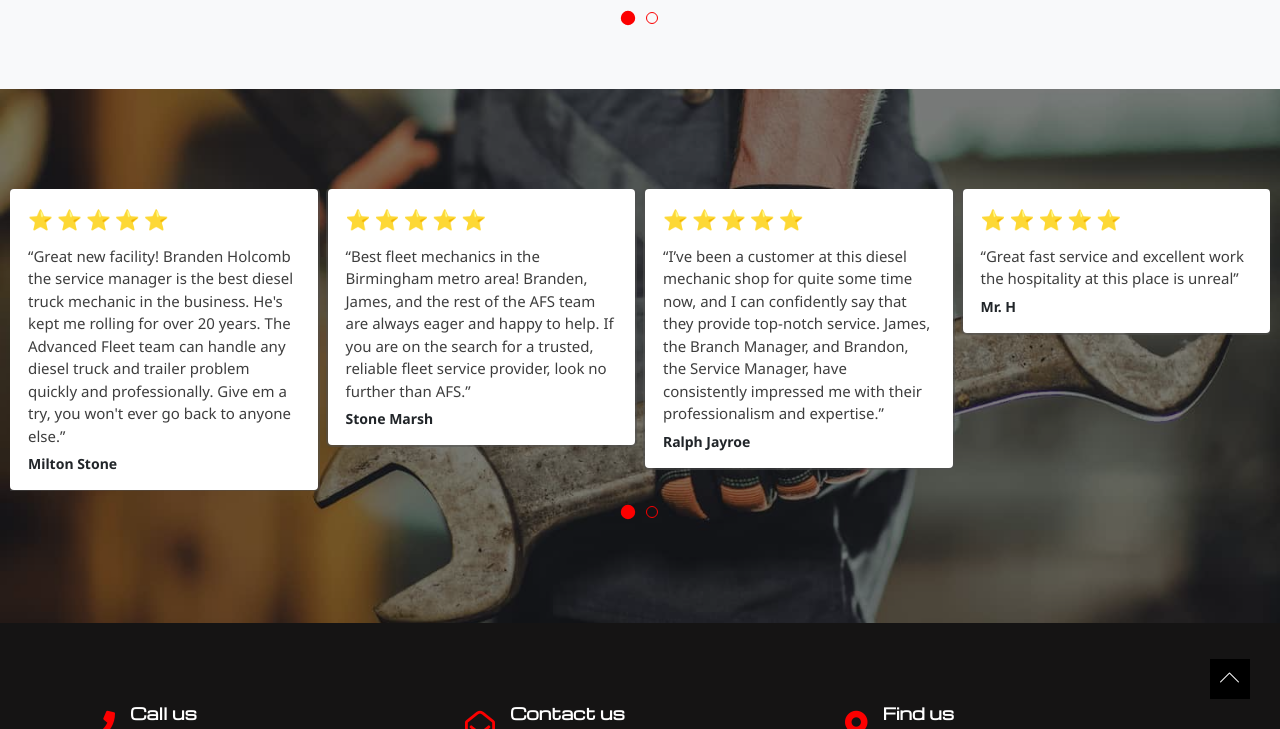
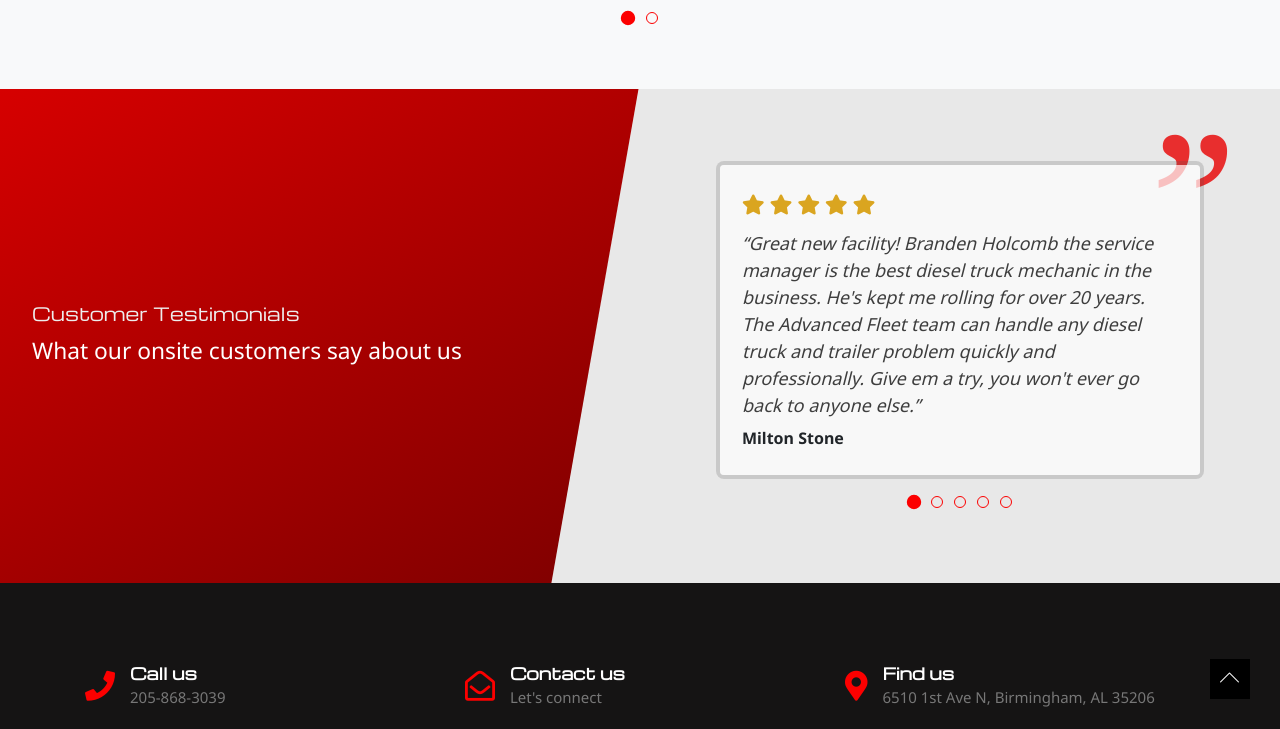
Before and after one commit to memphiswebdesign/advancefleetserve, a Jekyll site: the page built from index.html, in a window 1280 px wide and 900 px high, scrolled down 2551 px, cut to the strip 171-900 px from the top of the window. Built offline with Jekyll 4.4.1, drawn with Linux system fonts in a browser that asks for light colours.

Commit message:
hp customer quote section

```diff
--- a/_includes/reviews-slider.html
+++ b/_includes/reviews-slider.html
@@ -1,106 +1,185 @@
-<div class="counter-area pb-100 pt-100" data-overlay="5" style="background-image:url({{site.baseurl}}/assets/img/counterBg/advance-fleet-services-stats.jpg);">
+<section class="reviews">
     <div class="container-fluid">
         <div class="row">
+            <div class="review-left-wrap">
+                <div class="review-left">
+                    <h6>Customer Testimonials</h6>
+                    <p>What our onsite customers say about us</p>
+                </div>
+            </div>
 
+            <div class="review-right">
                 <div class="reviews-wrap">
-
-              <div id="reviews-carousel" class="owl-carousel">
-
-                <article class="review-card item">
-                    <div class="review-stars">⭐⭐⭐⭐⭐</div>
+                  <div class="testimonial-active owl-carousel">
+                    <div class="item">
+                        <div class="review-card">
+                            <div class="review-stars">
+                                <i class="fas fa-star"></i>
+                                <i class="fas fa-star"></i>
+                                <i class="fas fa-star"></i>
+                                <i class="fas fa-star"></i>
+                                <i class="fas fa-star"></i>
+                            </div>
                             <p class="review-text">“Great new facility! Branden Holcomb the service manager is the best diesel truck mechanic in the business. He's kept me rolling for over 20 years. The Advanced Fleet team can handle any diesel truck and trailer problem quickly and professionally. Give em a try, you won't ever go back to anyone else.”</p>
                             <div class="review-name">Milton Stone</div>
-                </article>
-
-                <article class="review-card item">
-                    <div class="review-stars">⭐⭐⭐⭐⭐</div>
+                        </div>
+                    </div>
+                    <div class="item">
+                        <div class="review-card">
+                            <div class="review-stars">
+                                <i class="fas fa-star"></i>
+                                <i class="fas fa-star"></i>
+                                <i class="fas fa-star"></i>
+                                <i class="fas fa-star"></i>
+                                <i class="fas fa-star"></i>
+                            </div>
                             <p class="review-text">“Best fleet mechanics in the Birmingham metro area! Branden, James, and the rest of the AFS team are always eager and happy to help. If you are on the search for a trusted, reliable fleet service provider, look no further than AFS.”</p>
                             <div class="review-name">Stone Marsh</div>
-                </article>
-
-                <article class="review-card item">
-                    <div class="review-stars">⭐⭐⭐⭐⭐</div>
+                        </div>
+                    </div>
+                    <div class="item">
+                        <div class="review-card">
+                            <div class="review-stars">
+                                <i class="fas fa-star"></i>
+                                <i class="fas fa-star"></i>
+                                <i class="fas fa-star"></i>
+                                <i class="fas fa-star"></i>
+                                <i class="fas fa-star"></i>
+                            </div>
                             <p class="review-text">“I’ve been a customer at this diesel mechanic shop for quite some time now, and I can confidently say that they provide top-notch service. James, the Branch Manager, and Brandon, the Service Manager, have consistently impressed me with their professionalism and expertise.”</p>
                             <div class="review-name">Ralph Jayroe</div>
-                </article>
-
-                <article class="review-card item">
-                    <div class="review-stars">⭐⭐⭐⭐⭐</div>
+                        </div>
+                    </div>
+                    <div class="item">
+                        <div class="review-card">
+                            <div class="review-stars">
+                                <i class="fas fa-star"></i>
+                                <i class="fas fa-star"></i>
+                                <i class="fas fa-star"></i>
+                                <i class="fas fa-star"></i>
+                                <i class="fas fa-star"></i>
+                            </div>
                             <p class="review-text">“Great fast service and excellent work the hospitality at this place is unreal”</p>
                             <div class="review-name">Mr. H</div>
-                </article>
-
-                <article class="review-card item">
-                    <div class="review-stars">⭐⭐⭐⭐⭐</div>
+                        </div>
+                    </div>
+                    <div class="item">
+                        <div class="review-card">
+                            <div class="review-stars">
+                                <i class="fas fa-star"></i>
+                                <i class="fas fa-star"></i>
+                                <i class="fas fa-star"></i>
+                                <i class="fas fa-star"></i>
+                                <i class="fas fa-star"></i>
+                            </div>
                             <p class="review-text">“Excellent customer service.”</p>
                             <div class="review-name">Flemming Transfer</div>
-                </article>
-
-              </div>
-
-            </div>
-
                         </div>
                     </div>
                   </div>
+                </div>
+            </div>
+        </div>
+    </div>
+</section>
 
 <style>
+    section.reviews {
+        background: #e8e8e8;
+    }
+    .review-left-wrap {
+        position: relative;
+        overflow: hidden;
+        width: 50%;
+    }
+    .review-left-wrap:after {
+        content:'';
+        position: absolute;
+        right: -1px;
+        top: -1px;
+        height: calc(100% + 2px);
+        width: 20%;
+        transform: skew(-10deg) translateX(64%) translateZ(1px);
+        background: #e8e8e8;
+    }
+    .review-left {
+        height: 100%;
+        background: #e80000;
+        background: linear-gradient(150deg,rgba(232, 0, 0, 1) -20%, rgba(125, 0, 0, 1) 100%);
+        display: flex;
+        flex-direction: column;
+        justify-content: center;
+        text-align: left;
+        padding: 5%;
+        padding-right: 12%;
+    }
+
+    .review-left h6 {
+        color: #eee;
+    }
+    .review-left p {
+        font-size: calc(17px + 0.45vw);
+        color: #fff;
+        margin: 0;
+    }
+    .review-right {
+        width: 50%;
+    }
+
+    .testimonial-active .item {
+        padding: 6px;
+    }
+
     #reviews-carousel .owl-item {height: 100%;}
     .reviews-wrap {
+        position: relative;
+        padding: 70px 10%;
         width: 100%;
         overflow: hidden;
         z-index: 10;
         position: relative;
     }
+    .reviews-wrap:before {
+        content: "”";
+        position: absolute;
+        top: 0;
+        right: 0;
+        color: #e80000;
+        opacity: .8;
+        font-size: calc(60px + 10vw);
+        font-family: Georgia,Times,Times New Roman,serif;
+        transform: translate(-50%, -12%);
+    }
     .review-card {
-        background: #fff;
+        background: rgba(255,255,255,0.7);
         border-radius: 4px;
-        box-shadow: 0 0 0 2px rgba(80,80,80,.5);
-        padding: 16px 18px;
+        box-shadow: 0 0 0 4px rgba(80,80,80,.2);
+        padding: 25px 22px;
     }
     .review-stars {
         font-size: 20px;
-        letter-spacing: 0.2em;
         margin: 0 0 .5em 0;
+        color: goldenrod;
     }
     .review-text {
-        font-size: 15px;
+        font-size: 18px;
         line-height: 1.5em;
         margin: 0 0 .4em 0;
+        font-style: italic;
     }
     .review-name {
         font-weight: 700;
+        font-size: 16px;
     }
+
+    @media (max-width: 1200px) {
+        .reviews-wrap {padding: 45px 6%;}
+    }
+    @media (max-width: 767px) {
+        .review-card {padding: 18px 18px;}
+        .review-text {font-size: 16.5px;}
+        .review-right, .review-left-wrap {width: 100%;}
+        .reviews-wrap {padding: 40px 15px;}
+    }
+
 </style>
-
-<!-- <script>
-  (function bootOwlWhenReady(checksLeft) {
-    // wait until jQuery AND Owl are present
-    if (window.jQuery && window.jQuery.fn && window.jQuery.fn.owlCarousel) {
-      window.jQuery(function($) {
-        var $reviews = $('#reviews-carousel');
-        if ($reviews.length && !$reviews.hasClass('owl-loaded')) {
-          $reviews.owlCarousel({
-            items: 1,
-            loop: false,
-            margin: 12,
-            autoplay: true,
-            autoplayTimeout: 3500,
-            autoplayHoverPause: true,
-            smartSpeed: 600,
-            dots: true,
-            nav: false,
-            // set to false if you force equal-height via CSS
-            autoHeight: true,
-            responsive: { 640: { items: 2 }, 1024: { items: 3 } }
-          });
-        }
-      });
-      return;
-    }
-    if ((checksLeft || 200) > 0) {
-      return setTimeout(function(){ bootOwlWhenReady((checksLeft||200)-1); }, 25);
-    }
-    console.warn('jQuery/Owl did not load.');
-  })();
-</script> -->
--- a/assets/css/style.css
+++ b/assets/css/style.css
@@ -2645,6 +2645,8 @@ width:100%; height:100%; display:block; border:0;
 	background: rgba(170,170,170,.7);
 	color: #fff;
 }
+
+.owl-nav.disabled {display: none;}
 
 .owl-dots {
 	display: flex;
--- a/assets/js/main.js
+++ b/assets/js/main.js
@@ -335,21 +335,16 @@
   // testimonial
 
   $(".testimonial-active").owlCarousel({
-    loop: true,
-    margin: 10,
+    loop: false,
+    margin: 0,
     nav: false,
-    dots: false,
-    responsive: {
-      0: {
-        items: 1
-      },
-      600: {
-        items: 1
-      },
-      1000: {
-        items: 1
-      }
-    }
+    dots: true,
+    items: 1,
+    smartSpeed:450,
+    autoplay:true,
+    autoplayTimeout:8000,
+    animateIn: 'fadeIn',
+    autoplayHoverPause:true
   });
 
   // portfolio
```
Lines whose indentation alone changed are shown as unchanged.
